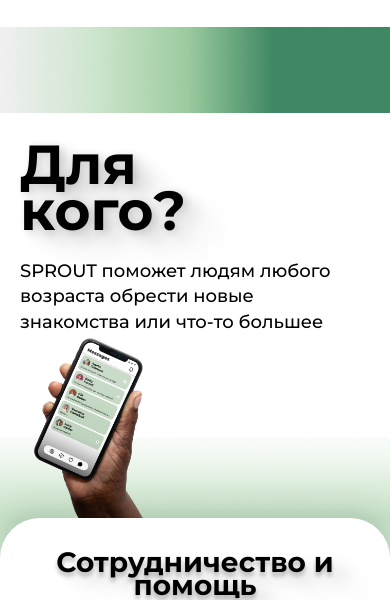
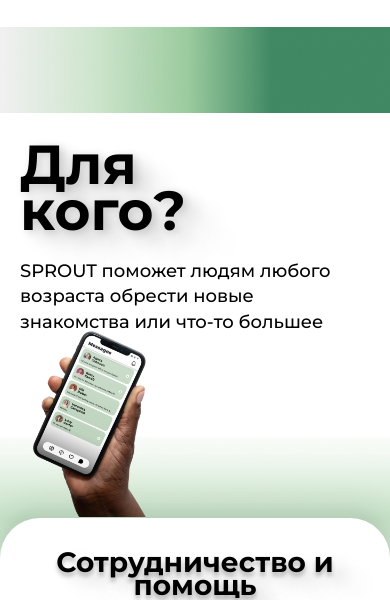
Before and after one commit to Dukessa/ever, a plain HTML site: page index.html in a window 390 px wide. Shown: the part 1830-2430 px from the top of the page. Drawn offline with Linux system fonts and the light colour scheme.

Commit message:
Update media.css

```diff
--- a/Css/media.css
+++ b/Css/media.css
@@ -2,9 +2,17 @@
     .fon-box {
         min-height: 858px;
     }
+
+    .item__container-specify {
+        padding-top: 10%;
+    }
 }
 
 @media (max-width: 1281px) {
+    .item__container-specify {
+        padding-top: 20%;
+    }
+
 
     .fon-box {
         min-height: 399px;
@@ -88,7 +96,7 @@
 
 @media (max-width: 950px) {
     .item__container-specify {
-        padding-top: 20%;
+        padding-top: 10%;
     }
 
     .fon-box {
@@ -308,7 +316,7 @@
         padding: 29px 34px 166px 50%;
         width: 100%;
         background: url("../Img/Telephon-vertical.png") no-repeat, url("../Img/fon-bottom.png") no-repeat;
-        background-size: 28%, 100% 20%;
+        background-size: 29%, 100% 20%;
         background-position: 12% bottom, 100% bottom;
     }
 
```
